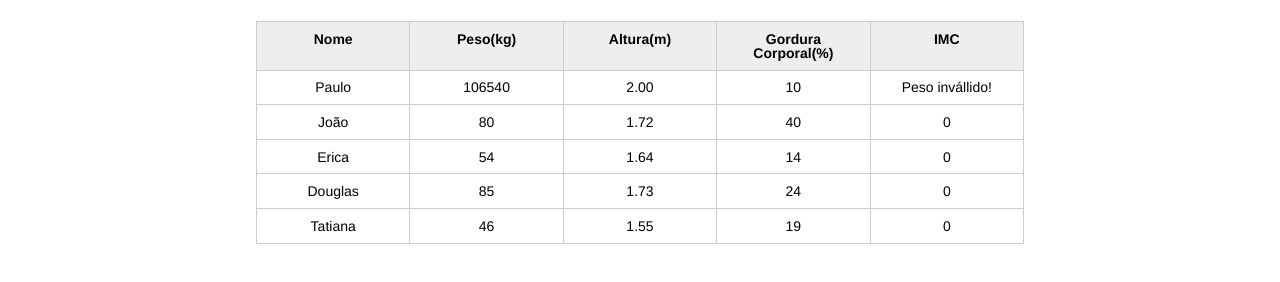
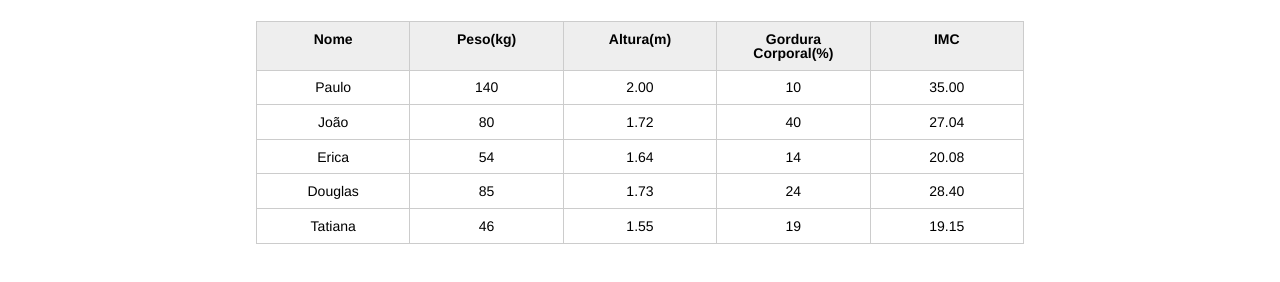
Before and after one commit to danielsilveira-dev/javascript, a plain HTML site: page introducao-javascript/index.html in a window 1280 px wide. Shown: the part 120-402 px from the top of the page. Drawn offline with Linux system fonts and the light colour scheme.

Commit message:
feat(javascript):Replicando a validaçao e o calculo do IMC para todos os pacientes

```diff
--- a/introducao-javascript/index.html
+++ b/introducao-javascript/index.html
@@ -29,7 +29,7 @@
           <tbody id="tabela-pacientes">
             <tr class="paciente" id="primeiro-paciente">
               <td class="info-nome">Paulo</td>
-              <td class="info-peso">106540</td>
+              <td class="info-peso">140</td>
               <td class="info-altura">2.00</td>
               <td class="info-gordura">10</td>
               <td class="info-imc">0</td>
--- a/introducao-javascript/js/principal.js
+++ b/introducao-javascript/js/principal.js
@@ -1,19 +1,16 @@
 var titulo = document.querySelector(".titulo");
 titulo.textContent = "Aparecida Nutricionista";
 
-var paciente = document.querySelector("#primeiro-paciente");
-console.log(paciente);
+var pacientes = document.querySelectorAll(".paciente");
+
+for(var i = 0; i < pacientes.length; i++){
+
+    var paciente = pacientes[i];
     var tdPeso = paciente.querySelector(".info-peso");
     var peso = tdPeso.textContent;
 
-// console.log(tdPeso);
-// console.log(peso);
-
     var tdAltura = paciente.querySelector(".info-altura");
-var altura = tdAltura.textContent; // altura é o conteúdo de texto dentro do td
-
-// console.log(tdAltura);
-// console.log(altura);
+    var altura = tdAltura.textContent;
 
     var tdImc = paciente.querySelector(".info-imc");
 
@@ -32,6 +29,7 @@ if(altura <= 0 || altura >= 3.00){
         tdImc.textContent = "Altura invállida!"
     }
     if(pesoEhValido && alturaEhValida){
-    var imc = peso / (altura * altura); // Ficar atento sempre à ordem de precedência dos operadores
-    tdImc.textContent = imc;
+        var imc = peso / (altura * altura);
+        tdImc.textContent = imc.toFixed(2);
     }
+}
```
Also changed, not shown: README.md. Lines whose indentation alone changed are shown as unchanged.
